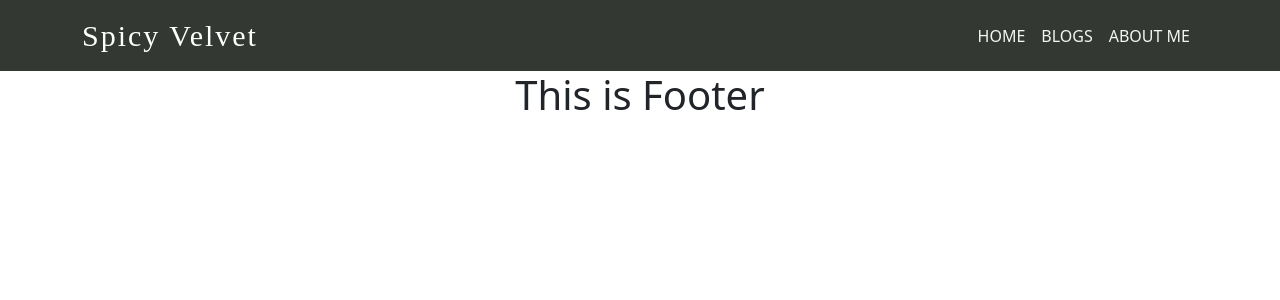
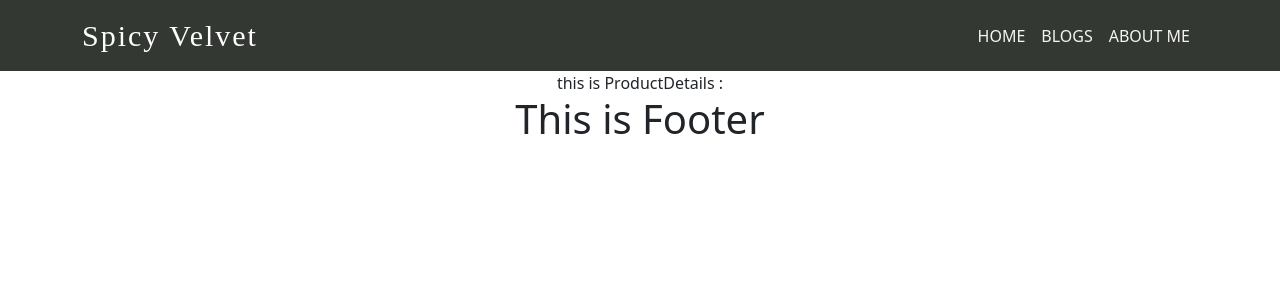
Before and after one commit to Maria-07/Spicy-Velvet-Client-site, a React (Create React App) app: page /products/1 in a window 1280 px wide. Shown: the top 300 px of the page. Built offline with nearby package versions, Linux system fonts and the light colour scheme; no server answers.

Commit message:
Fetch  productdetails through id done

```diff
--- a/src/App.js
+++ b/src/App.js
@@ -4,9 +4,9 @@ import "bootstrap/dist/css/bootstrap.min.css";
 import Header from "./Components/Header/Header";
 import Footer from "./Components/Footer/Footer";
 import Home from "./Components/Pages/Home/Home/Home";
-import Inventorys from "./Components/Pages/Inventorys/Inventorys";
 import Login from "./Components/Shared/Login/Login";
 import SignUp from "./Components/Shared/SignUp/SignUp";
+import ProductDetails from "./Components/Pages/ProductDetails/ProductDetails";
 
 function App() {
   return (
@@ -14,7 +14,10 @@ function App() {
       <Header></Header>
       <Routes>
         <Route path="/" element={<Home></Home>}></Route>
-        {/* <Route path="/inventory" element={<Inventorys></Inventorys>}></Route> */}
+        <Route
+          path="/products/:productId"
+          element={<ProductDetails></ProductDetails>}
+        ></Route>
         <Route path="/login" element={<Login></Login>}></Route>
         <Route path="/signup" element={<SignUp></SignUp>}></Route>
       </Routes>
--- a/src/Components/Pages/Inventory/Inventory.js
+++ b/src/Components/Pages/Inventory/Inventory.js
@@ -3,7 +3,8 @@ import { Link } from "react-router-dom";
 import "./Inventory.css";
 
 const Inventory = ({ product }) => {
-  const { name, picture, description, Price, Quantity, supplier } = product;
+  const { _id, name, picture, description, Price, Quantity, supplier } =
+    product;
   console.log(product);
   return (
     <div className="product">
@@ -23,7 +24,7 @@ const Inventory = ({ product }) => {
         </p>
       </div>
       <div className="product-button w-100">
-        <Link to={"inventory:_id"}>
+        <Link to={`products/${_id}`}>
           <button className="w-100 py-2">Product Manage</button>
         </Link>
       </div>
--- /dev/null
+++ b/src/Components/Pages/ProductDetails/ProductDetails.js
@@ -0,0 +1,11 @@
+import React from "react";
+import { useParams } from "react-router-dom";
+import UseProduct from "../../../Hooks/UseProduct";
+
+const ProductDetails = () => {
+  const { productId } = useParams();
+  const [product] = UseProduct(productId);
+  return <div>this is ProductDetails : {product.name}</div>;
+};
+
+export default ProductDetails;
--- /dev/null
+++ b/src/Hooks/UseProduct.js
@@ -0,0 +1,14 @@
+import axios from "axios";
+import { useEffect, useState } from "react";
+
+const UseProduct = (productId) => {
+  const [product, setProduct] = useState({});
+  useEffect(() => {
+    axios(`http://localhost:5000/products/${productId}`).then((data) =>
+      setProduct(data.data)
+    );
+  }, [productId]);
+  return [product, setProduct];
+};
+
+export default UseProduct;
```
Also changed, not shown: src/Components/Pages/ProductDetails/ProductDetails.css (added).
